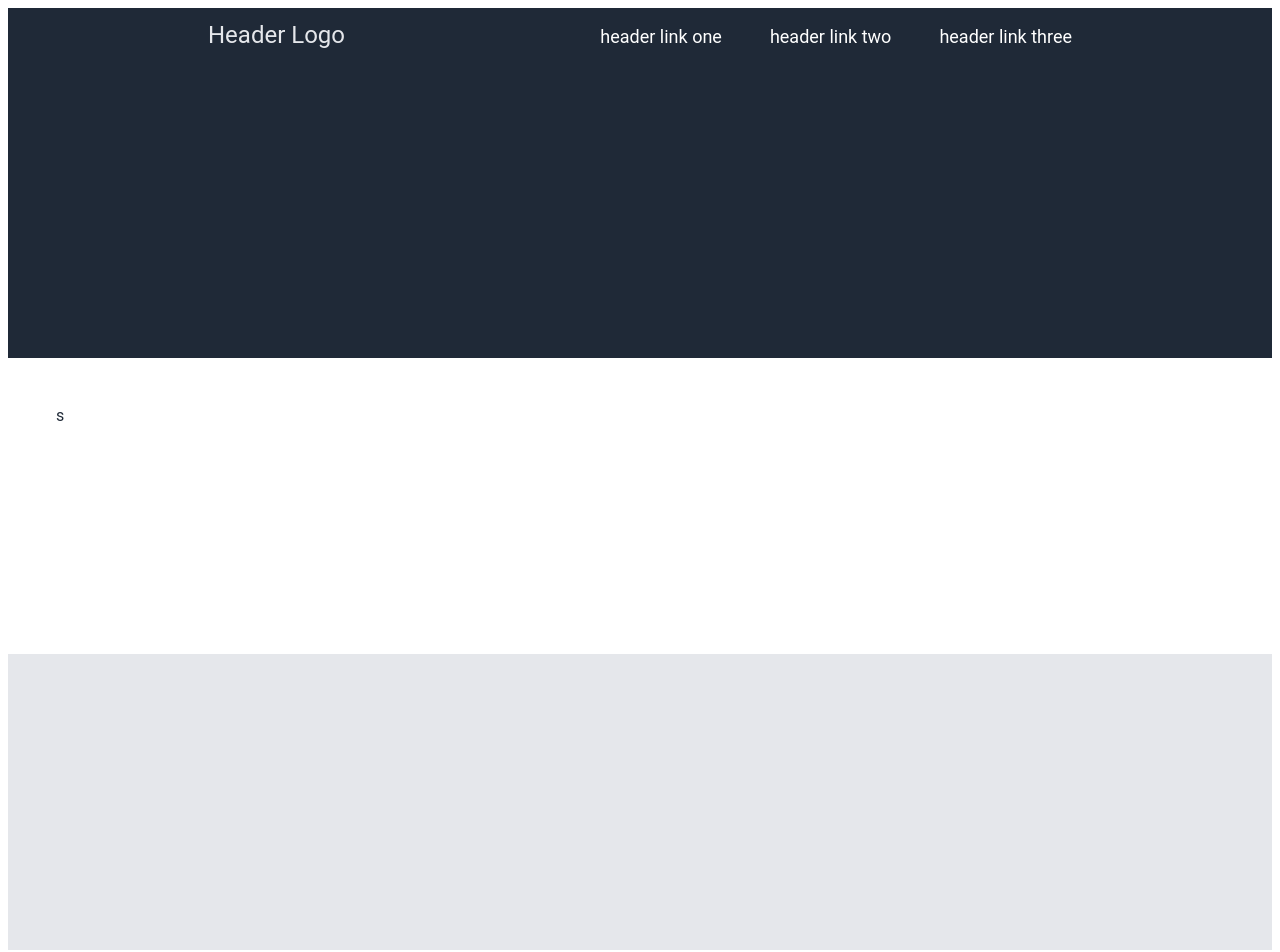
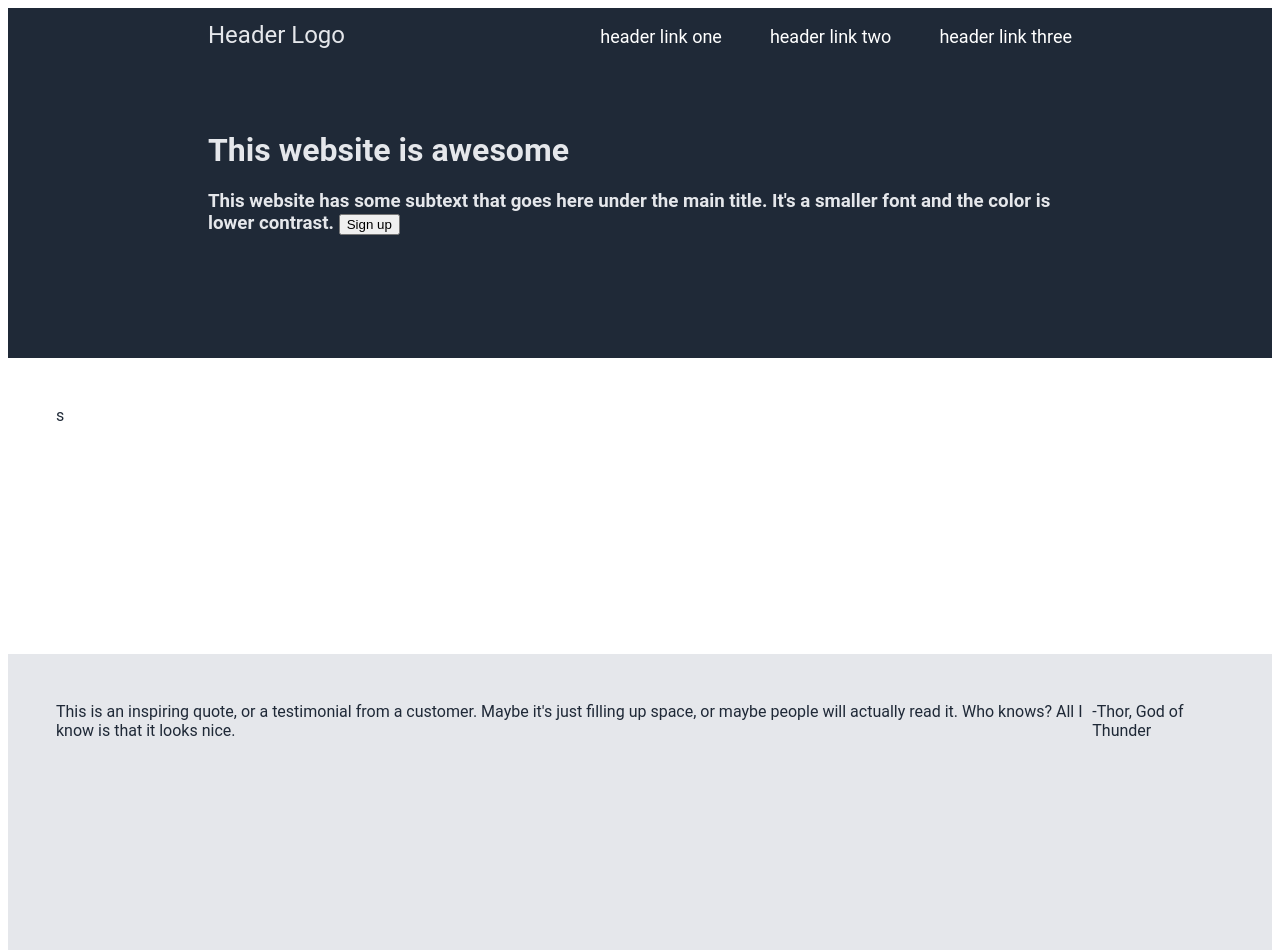
Before and after one commit to jBoscW/super-landing, a plain HTML site: page index.html in a window 1280 px wide. Shown: the top 952 px of the page. Drawn offline with Linux system fonts and the light colour scheme.

Commit message:
Add image folder, edit html, add text

```diff
--- a/index.html
+++ b/index.html
@@ -19,20 +19,33 @@
     </div>
 
     <div class="banner navy hero">
-
+        <div class="left">
+            <h1>This website is awesome</h1>
+            <h3>This website has some subtext that goes here under the main title. It's a smaller font and the color is lower contrast.
+            <button>
+                Sign up
+            </button>
+        </div>
+        <!-- <img src="./images/" alt="Image" height="200" width="200"> -->
     </div>
 
     <div class="banner white images">
         s
     </div>
 
-    <div class="banner grey">
+    <div class="banner grey quote">
+        <div class="text">
+            This is an inspiring quote, or a testimonial from a customer. Maybe it's just filling up space, or maybe people will actually read it. Who knows? All I know is that it looks nice.
+        </div>
+        <div class="thor">
+            -Thor, God of Thunder
+        </div>
     </div>
 
-    <div class="banner white quote">
+    <div class="banner white cta">
     </div>
 
-    <div class="footer navy coa">
+    <div class="footer navy">
         Copyright © The Odin Project 2021
     </div>
 
--- a/styles.css
+++ b/styles.css
@@ -26,7 +26,11 @@ body {
 }
 
 /* individual thingies */
-
+.hero {
+    justify-content: space-between;
+    padding: 3rem 25vh;
+    gap: 2rem;
+}
 
 
 /* list itemsz */
```
Also changed, not shown: 6 other files.
